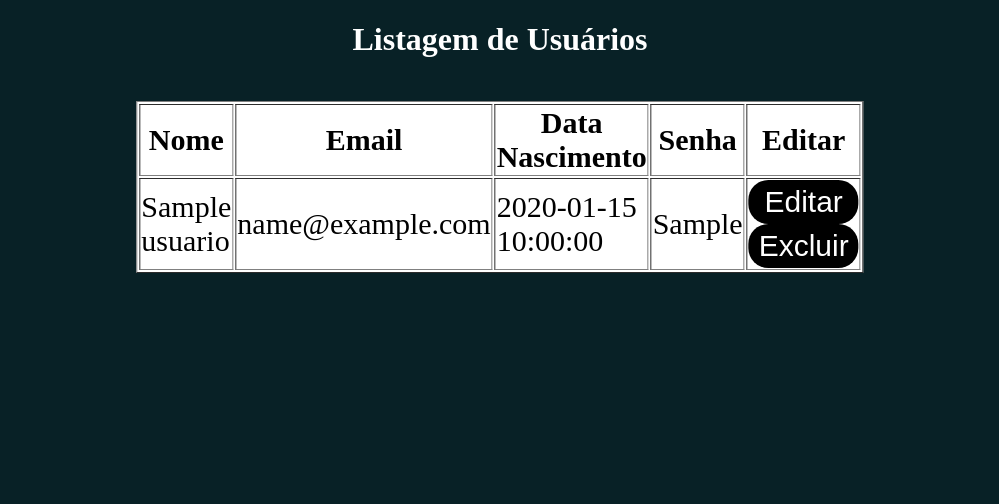
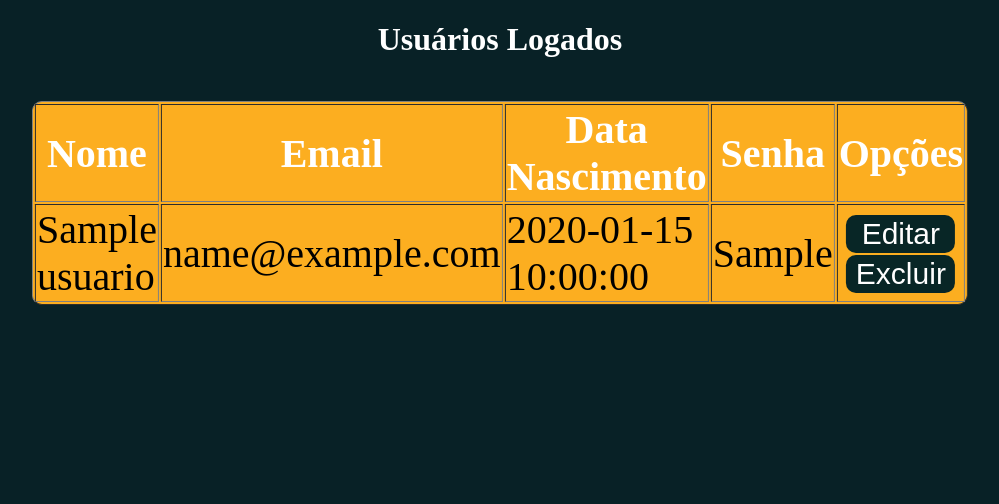
Before and after one commit to RalisonSantos/Loja_de_Roupas, a PHP site: page /php/listagem.php in a window 1280 px wide. Shown: the part 72-576 px from the top of the page, without its empty margins (140-1139 px from the left). Run offline with PHP 8.4, Linux system fonts and the light colour scheme; tables that the repository leaves empty hold one stand-in row (values such as "Sample post").

Commit message:
atualizando documentacao

```diff
--- a/src/css/listagem.css
+++ b/src/css/listagem.css
@@ -39,28 +39,40 @@ body {
 
 }
 
+table{
+    border-radius: 10px;
+}
+
 .tabela{
     align-items: center;
-    background-color: #fff;
+    background-color: #fcae20;
     align-items: center;
     justify-content: center;
     top: 10%;
     left: 50%;
     transform: translate(-50%, 0%);
     position: absolute;
-    font-size: 30px;
+    font-size: 40px;
 }
+
+.tabela tr th{
+    color: #fff;
+
+}
+
 .tabela a{
     text-decoration: none;
     color: #fff;
-    background-color: black;
-    width: 100px;
-    padding: 5px;
+    background-color: #082626;
+    width: 105px;
+    padding: 2px;
+    font-size: 30px;
     display: flex;
     margin: 0 auto;
-    border-radius: 20px;
+    border-radius: 10px;
     font-family:Arial, Helvetica, sans-serif;
     align-items: center;
     text-align: center;
     justify-content: center;
+    margin-top: 2px;
 }
--- a/src/css/mensagem.css
+++ b/src/css/mensagem.css
@@ -54,7 +54,7 @@ body {
 }
 
 .Meio .choice h1{
-    color: #D9a443;
+    color: #D9a442;
     border-bottom: 5px solid #abc0d4;
     padding: 10px;
     margin-top: -0%;
--- a/src/php/listagem.php
+++ b/src/php/listagem.php
@@ -8,7 +8,7 @@
     </div>
 
     <div class="Meio">
-        <h1>Listagem de Usuários</h1>
+        <h1>Usuários Logados</h1>
         <table class="tabela" border="1">
             <thead>
                 <tr>
@@ -16,7 +16,7 @@
                     <th>Email</th>
                     <th>Data Nascimento</th>
                     <th>Senha</th>
-                    <th>Editar</th>
+                    <th>Opções</th>
                 </tr>
             </thead>
             <tbody>
```
Also changed, not shown: 1 other file.
